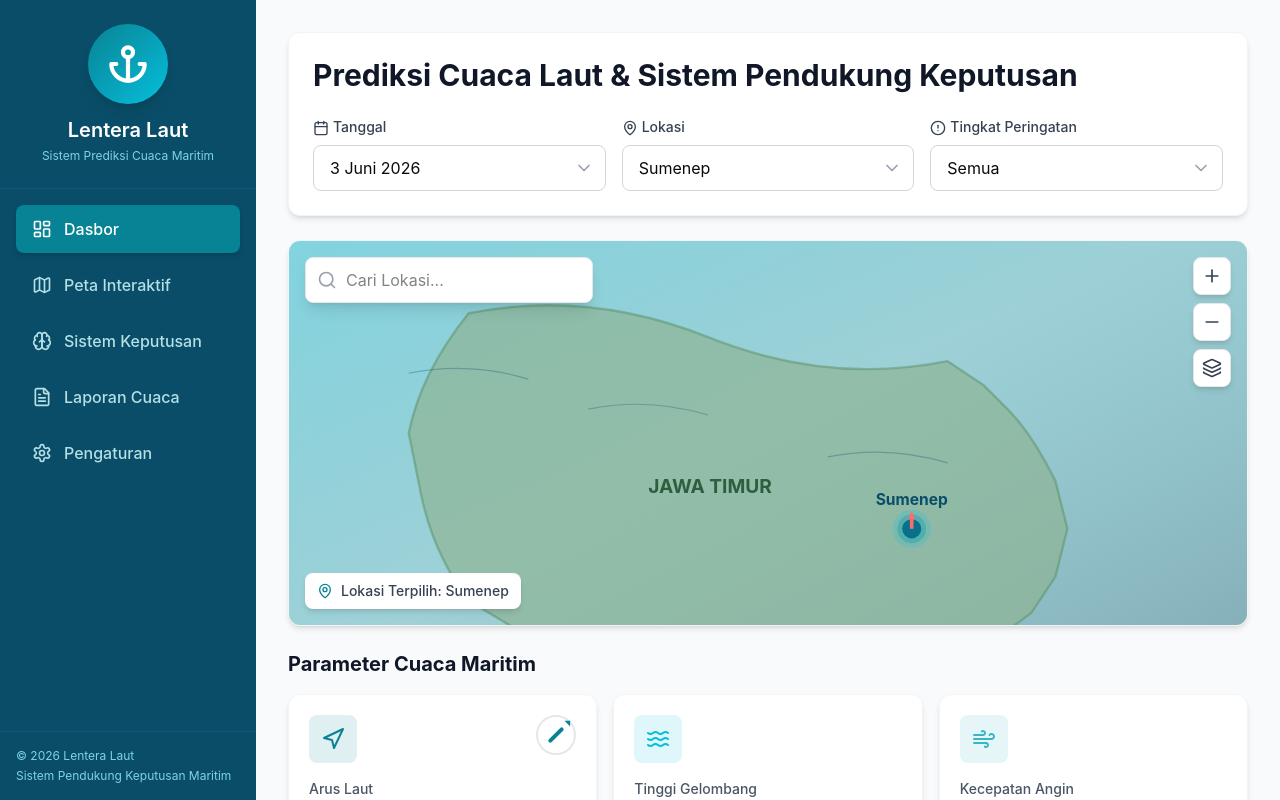
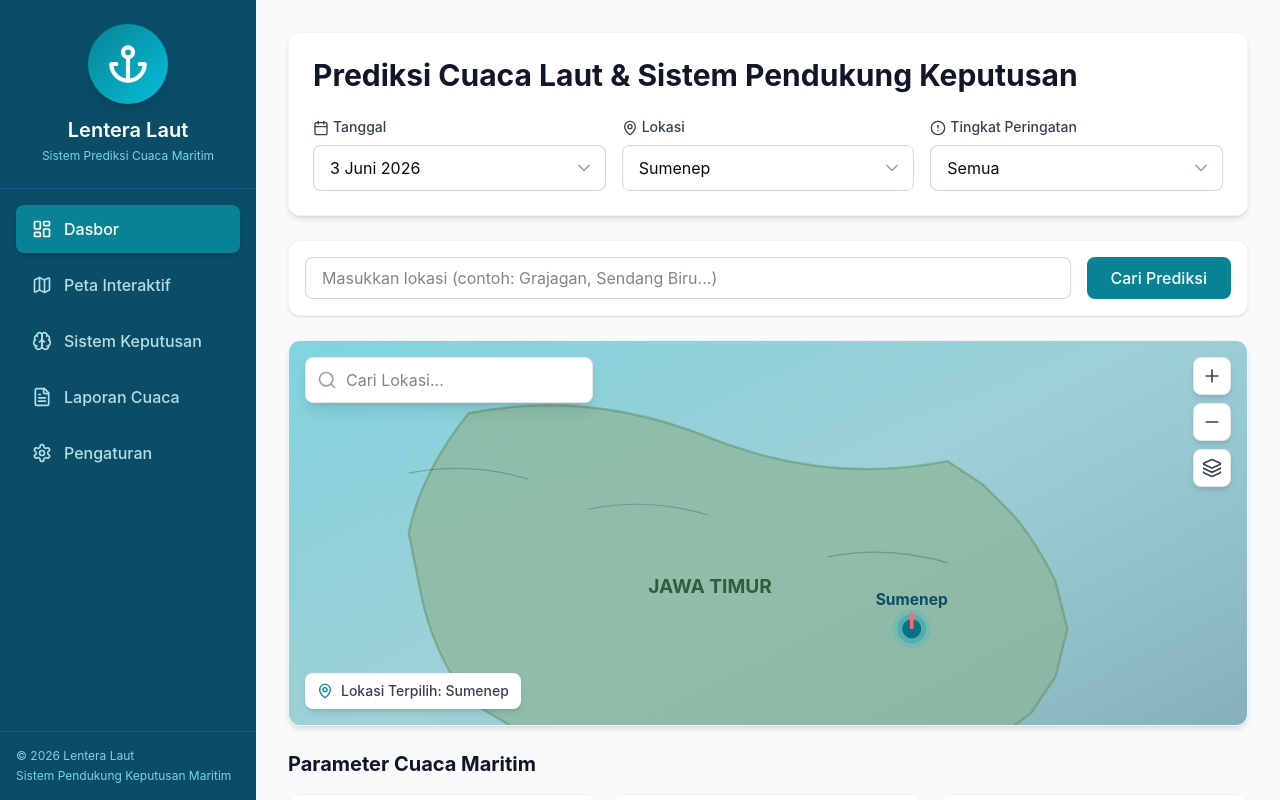
Before and after one commit to NADIA14MUDLIKAH/LENTERA-LAUT-PBL, a React (Vite) app in the folder frontend/: page / in a window 1280 px wide. Built offline with nearby package versions, Linux system fonts and the light colour scheme.

Commit message:
Mengubah app.tsx

```diff
--- a/frontend/src/app/App.tsx
+++ b/frontend/src/app/App.tsx
@@ -7,59 +7,95 @@ import WeatherCard from './components/WeatherCard';
 import WeatherChart from './components/WeatherChart';
 import DecisionSupport from './components/DecisionSupport';
 
+// PENTING: Impor fungsi fetch dari service API yang sudah dibuat
+import { fetchPrediction } from './services/api';
+
 export default function App() {
   const [activeMenu, setActiveMenu] = useState('dashboard');
 
-  const weatherData = [
+  // 1. State untuk integrasi API
+  const [locationInput, setLocationInput] = useState('');
+  const [predictionData, setPredictionData] = useState<any>(null);
+  const [isLoading, setIsLoading] = useState(false);
+  const [error, setError] = useState('');
+
+  // 2. Fungsi untuk menangani pencarian (Submit)
+  const handleSearch = async (e: React.FormEvent) => {
+    e.preventDefault();
+    if (!locationInput) return;
+
+    setIsLoading(true);
+    setError('');
+
+    try {
+      const data = await fetchPrediction(locationInput);
+      setPredictionData(data);
+    } catch (err) {
+      setError('Gagal mengambil data prediksi. Pastikan server API menyala.');
+    } finally {
+      setIsLoading(false);
+    }
+  };
+
+  // 3. Logika Data Dinamis (Jika API sukses, pakai data API. Jika tidak, pakai default)
+  const weatherData = predictionData ? [
     {
       title: 'Arus Laut',
-      value: 0.2,
-      unit: 'm/s',
+      value: predictionData.prediction.ocean_current_velocity.value,
+      unit: predictionData.prediction.ocean_current_velocity.satuan,
       icon: Navigation,
-      category: 'Tenang',
+      category: '-', // Jika tidak ada di JSON, kosongi atau beri nilai default
       color: '#088395',
-      direction: 45
+      direction: 45 // Sesuaikan jika API nantinya mengirim data arah arus
     },
     {
       title: 'Tinggi Gelombang',
-      value: 0.1,
-      unit: 'm',
+      value: predictionData.prediction.wave_height.value,
+      unit: predictionData.prediction.wave_height.satuan,
       icon: Waves,
-      category: 'Ringan',
+      category: predictionData.prediction.wave_height.kategori,
       color: '#05BFDB'
     },
     {
       title: 'Kecepatan Angin',
-      value: 1.3,
-      unit: 'm/s',
+      value: predictionData.prediction.wind_speed_10m.value,
+      unit: predictionData.prediction.wind_speed_10m.satuan,
       icon: Wind,
-      category: 'Sepoi-sepoi',
+      category: predictionData.prediction.wind_speed_10m.kategori,
       color: '#37B7C3'
     },
     {
       title: 'Curah Hujan',
-      value: 0,
-      unit: 'mm',
+      value: predictionData.prediction.precipitation.value,
+      unit: predictionData.prediction.precipitation.satuan,
       icon: CloudRain,
-      category: 'Tidak Ada Hujan',
+      category: predictionData.prediction.precipitation.kategori,
       color: '#71C9CE'
     },
     {
       title: 'Suhu Permukaan Laut',
-      value: 31,
-      unit: '°C',
+      value: predictionData.prediction.sea_surface_temperature.value,
+      unit: predictionData.prediction.sea_surface_temperature.satuan,
       icon: Thermometer,
-      category: 'Hangat',
+      category: '-',
       color: '#FF6B6B'
     },
     {
       title: 'Jarak Pandang',
-      value: 10,
-      unit: 'km',
+      value: predictionData.prediction.visibility.value,
+      unit: predictionData.prediction.visibility.satuan,
       icon: Eye,
-      category: 'Sangat Baik',
+      category: predictionData.prediction.visibility.kategori,
       color: '#4ECDC4'
     }
+  ] : [
+    // Ini adalah data default/statis saat web pertama kali dimuat (sebelum mencari lokasi)
+    { title: 'Arus Laut', value: 0.2, unit: 'm/s', icon: Navigation, category: 'Tenang', color: '#088395', direction: 45 },
+    { title: 'Tinggi Gelombang', value: 0.1, unit: 'm', icon: Waves, category: 'Ringan', color: '#05BFDB' },
+    { title: 'Kecepatan Angin', value: 1.3, unit: 'm/s', icon: Wind, category: 'Sepoi-sepoi', color: '#37B7C3' },
+    { title: 'Curah Hujan', value: 0, unit: 'mm', icon: CloudRain, category: 'Tidak Ada Hujan', color: '#71C9CE' },
+    { title: 'Suhu Permukaan Laut', value: 31, unit: '°C', icon: Thermometer, category: 'Hangat', color: '#FF6B6B' },
+    { title: 'Jarak Pandang', value: 10, unit: 'km', icon: Eye, category: 'Sangat Baik', color: '#4ECDC4' }
   ];
 
   return (
@@ -70,12 +106,38 @@ export default function App() {
         <div className="p-8 max-w-[1600px] mx-auto">
           <Header />
 
+          {/* 4. Form Pencarian Lokasi */}
+          <div className="mb-6 bg-white p-4 rounded-xl shadow-sm border border-gray-100">
+            <form onSubmit={handleSearch} className="flex gap-4">
+              <input
+                type="text"
+                placeholder="Masukkan lokasi (contoh: Grajagan, Sendang Biru...)"
+                value={locationInput}
+                onChange={(e) => setLocationInput(e.target.value)}
+                className="flex-1 px-4 py-2 border border-gray-300 rounded-lg focus:outline-none focus:ring-2 focus:ring-[#05BFDB]"
+              />
+              <button
+                type="submit"
+                disabled={isLoading}
+                className="px-6 py-2 bg-[#088395] text-white rounded-lg hover:bg-opacity-90 transition-all font-medium disabled:opacity-50"
+              >
+                {isLoading ? 'Mengambil Data...' : 'Cari Prediksi'}
+              </button>
+            </form>
+            {error && <p className="text-red-500 text-sm mt-2">{error}</p>}
+          </div>
+
           <div className="mb-6">
             <MapSection />
           </div>
 
           <div className="mb-6">
-            <h2 className="text-xl font-bold text-gray-900 mb-4">Parameter Cuaca Maritim</h2>
+            <div className="flex items-center justify-between mb-4">
+              <h2 className="text-xl font-bold text-gray-900">
+                Parameter Cuaca Maritim {predictionData ? `- ${predictionData.location.name}` : ''}
+              </h2>
+            </div>
+
             <div className="grid grid-cols-1 md:grid-cols-2 lg:grid-cols-3 gap-4">
               {weatherData.map((data, index) => (
                 <WeatherCard
@@ -94,7 +156,10 @@ export default function App() {
 
           <div className="grid grid-cols-1 lg:grid-cols-2 gap-6">
             <WeatherChart />
-            <DecisionSupport />
+            {/* 5. Oper data SPK ke komponen DecisionSupport jika sudah tersedia */}
+            <DecisionSupport
+              warningStatus={predictionData?.prediction?.warning_status}
+            />
           </div>
         </div>
       </main>
```
